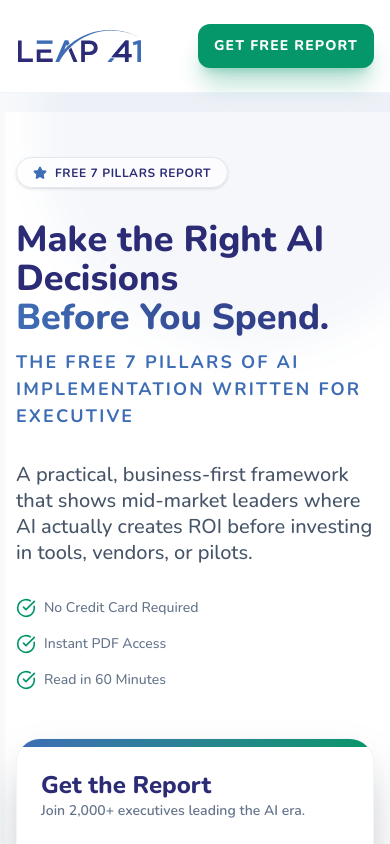
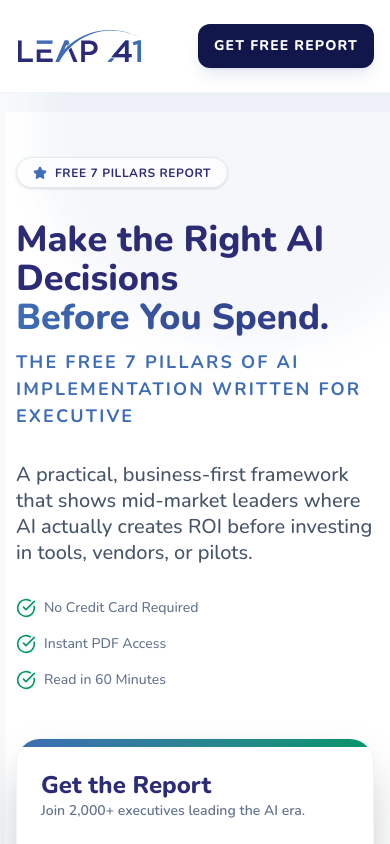
Before and after one commit to Cosmo-US-LLC/leap-ai-website, a React (Vite) app: page / in a window 390 px wide. Shown: the top 844 px of the page. Built offline with nearby package versions, Linux system fonts and the light colour scheme.

Commit message:
update the CTAs and other changes

```diff
--- a/src/components/PageComponent/Insurance/InsuranceDontJustAdoptAi.jsx
+++ b/src/components/PageComponent/Insurance/InsuranceDontJustAdoptAi.jsx
@@ -7,7 +7,7 @@ function InsuranceDontJustAdoptAi() {
 
       <div className="relative mx-auto flex md:max-w-2xl w-full flex-col items-center gap-6">
         <h2 className="text-[36px] font-[800] tracking-[-1.8px] md:tracking-[-2.4px] italic uppercase leading-[45px] md:text-[48px] md:leading-[60px]">
-          Don't Just Adopt AI. {""}
+          Don't Just Adopt <br className="md:hidden block" /> AI. {""}
           <br className="max-md:hidden block" />
           <span className="text-[#A1BFDE]">Lead the Era.</span>
         </h2>
--- a/src/components/PageComponent/Insurance/WhatIsThisReport.jsx
+++ b/src/components/PageComponent/Insurance/WhatIsThisReport.jsx
@@ -70,13 +70,38 @@ function WhatIsThisReport() {
             </p>
           </div>
 
-          <button
+          <div className="flex justify-center">
+            <button
+              onClick={() => {
+                const getReportSection = document.getElementById("get-report");
+                if (getReportSection) {
+                  const header = document.querySelector("header");
+                  const headerHeight = header ? header.offsetHeight : 80;
+                  const offset = headerHeight + 20; // Add 20px extra spacing
+                  const elementPosition =
+                    getReportSection.getBoundingClientRect().top;
+                  const offsetPosition =
+                    elementPosition + window.pageYOffset - offset;
+
+                  window.scrollTo({
+                    top: offsetPosition,
+                    behavior: "smooth",
+                  });
+                }
+              }}
+              className="mt-8 inline-flex w-full  btn_primary_for_insurance uppercase"
+            >
+              Download the framework
+            </button>
+          </div>
+
+          {/* <button
             type="button"
             onClick={handleDownloadClick}
             className="mt-8 inline-flex w-full  btn_primary_for_insurance uppercase"
           >
             Download the framework
-          </button>
+          </button> */}
         </div>
       </div>
     </div>
--- a/src/components/layouts/Header.jsx
+++ b/src/components/layouts/Header.jsx
@@ -1,4 +1,4 @@
-import { Link, useLocation } from "react-router-dom";
+import { Link, useLocation, useNavigate } from "react-router-dom";
 import { Menu, ArrowRight } from "lucide-react";
 import { Button } from "../ui/button.jsx";
 import {
@@ -13,8 +13,29 @@ import leapLogo from "../../assets/images/home/Leap_hero/leap_logo.svg";
 
 export function Header() {
   const location = useLocation();
+  const navigate = useNavigate();
 
   const isActive = (path) => location.pathname === path;
+
+  const scrollToForm = () => {
+    const getReportSection = document.getElementById("get-report");
+
+    if (getReportSection) {
+      const header = document.querySelector("header");
+      const headerHeight = header ? header.offsetHeight : 80;
+      const offset = headerHeight + 20;
+      const elementPosition = getReportSection.getBoundingClientRect().top;
+      const offsetPosition = elementPosition + window.pageYOffset - offset;
+
+      window.scrollTo({
+        top: offsetPosition,
+        behavior: "smooth",
+      });
+      return;
+    }
+
+    navigate("/your-free-report");
+  };
 
   return (
     <header className="sticky top-0 z-50 w-full bg-white/95 backdrop-blur-sm border-b border-[#f1f5f9]">
@@ -48,12 +69,13 @@ export function Header() {
           </p>
         </div>
         <div className="flex shrink-0 md:hidden">
-          <Link
-            to="/your-free-report"
-            className="btn_primary_for_insurance !py-2 !px-4 !text-[14px] !tracking-[0.08em] flex items-center justify-center gap-2 rounded-[8px] whitespace-nowrap transition-all duration-300 hover:scale-[1.02] hover:shadow-lg active:scale-[0.98] group"
+          <button
+            type="button"
+            onClick={scrollToForm}
+            className="btn_primary_for_insurance !bg-[#12174B] !shadow-[0_10px_15px_-3px_rgba(30,58,138,0.10),0_4px_6px_-4px_rgba(30,58,138,0.10)] py-2! px-4! text-[14px]! tracking-[0.08em]! flex items-center justify-center gap-2 rounded-[8px] whitespace-nowrap transition-all duration-300 hover:scale-[1.02] hover:shadow-lg active:scale-[0.98] group"
           >
             <span className="uppercase">Get Free Report</span>
-          </Link>
+          </button>
         </div>
         {/* <Sheet>
           <SheetTrigger asChild>
```
